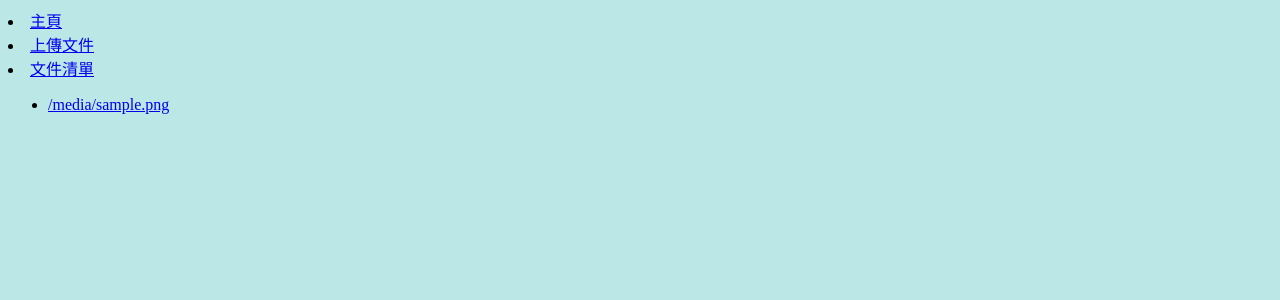
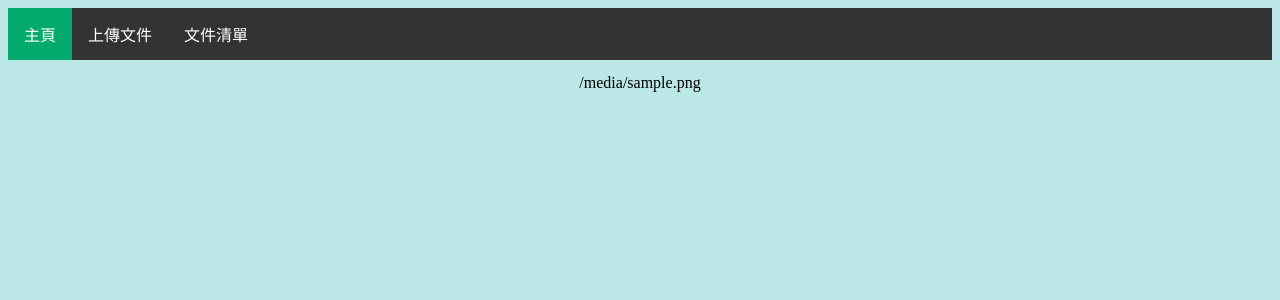
Before and after one commit to jk1985yc/Python_TG_Bot, a Flask app: template apps/templates/file_list.html in a window 1280 px wide. Shown: the top 300 px of the page. Run offline with Flask 2, Linux system fonts and the light colour scheme; the template is opened without the code that fills it: most values are stand-ins (such as "Sample title", 1, 10 or a date in 2020).

Commit message:
add navbar

```diff
--- a/apps/static/style.css
+++ b/apps/static/style.css
@@ -1,3 +1,57 @@
 body {
     background-color: rgb(187, 231, 231);
 }
+
+#wrap {
+    margin: 0;
+    padding: 0;
+}
+
+ul {
+    list-style-type: none;
+    margin: 0;
+    padding: 0;
+    overflow: hidden;
+    background-color: #333;
+}
+
+li {
+    float: left;
+}
+
+li a {
+    display: block;
+    color: white;
+    text-align: center;
+    padding: 14px 16px;
+    text-decoration: none;
+}
+
+/* Change the link color to #111 (black) on hover */
+li a:hover {
+    background-color: #111;
+}
+
+.active {
+    background-color: #04AA6D;
+}
+
+ul.list {
+    background-color: rgb(187, 231, 231);
+}
+
+ul.list li{
+    float: none;
+}
+
+.list li a{
+    display: block;
+    color: black;
+    text-align: center;
+    padding: 14px 16px;
+    text-decoration: none;
+}
+
+ul.list li a:hover{
+    background-color: burlywood;
+}
--- a/apps/templates/base.html
+++ b/apps/templates/base.html
@@ -5,12 +5,14 @@
         <meta charset="UTF-8">
         <meta name="viewport" content="width=device-width, initial-scale=1.0">
         <link rel="icon" href="{{ url_for('static', filename='/imgs/potential.png') }}">
-        <link rel="stylesheet" href="{{ url_for('static', filename='/style.css') }}">
+        <link rel="stylesheet" href="{{ url_for('static', filename='style.css') }}">
     </head>
     <body>
-        <li><a href="/">主頁</a></li>
-        <li><a href="/upload_file">上傳文件</a></li>
-        <li><a href="/file_list">文件清單</a></li>
+        <ul id="topnav">
+            <li class="active" ><a href="/">主頁</a></li>
+            <li><a href="/upload_file">上傳文件</a></li>
+            <li><a href="/file_list">文件清單</a></li>
+        </ul>
         <!-- Flask flash function Part-->
         {% with messages = get_flashed_messages() %}
             {% if messages %}
--- a/apps/templates/file_list.html
+++ b/apps/templates/file_list.html
@@ -4,7 +4,7 @@
 
 {%block content%}
 <div id="wrap">
-    <ul>
+    <ul class="list">
         {% for file in files %}
         <li>
             <a href="/file_list/{{file}}">{{file}}</a>
```
Also changed, not shown: apps/get_TG_chatID.py (added, +28 -0 lines).
